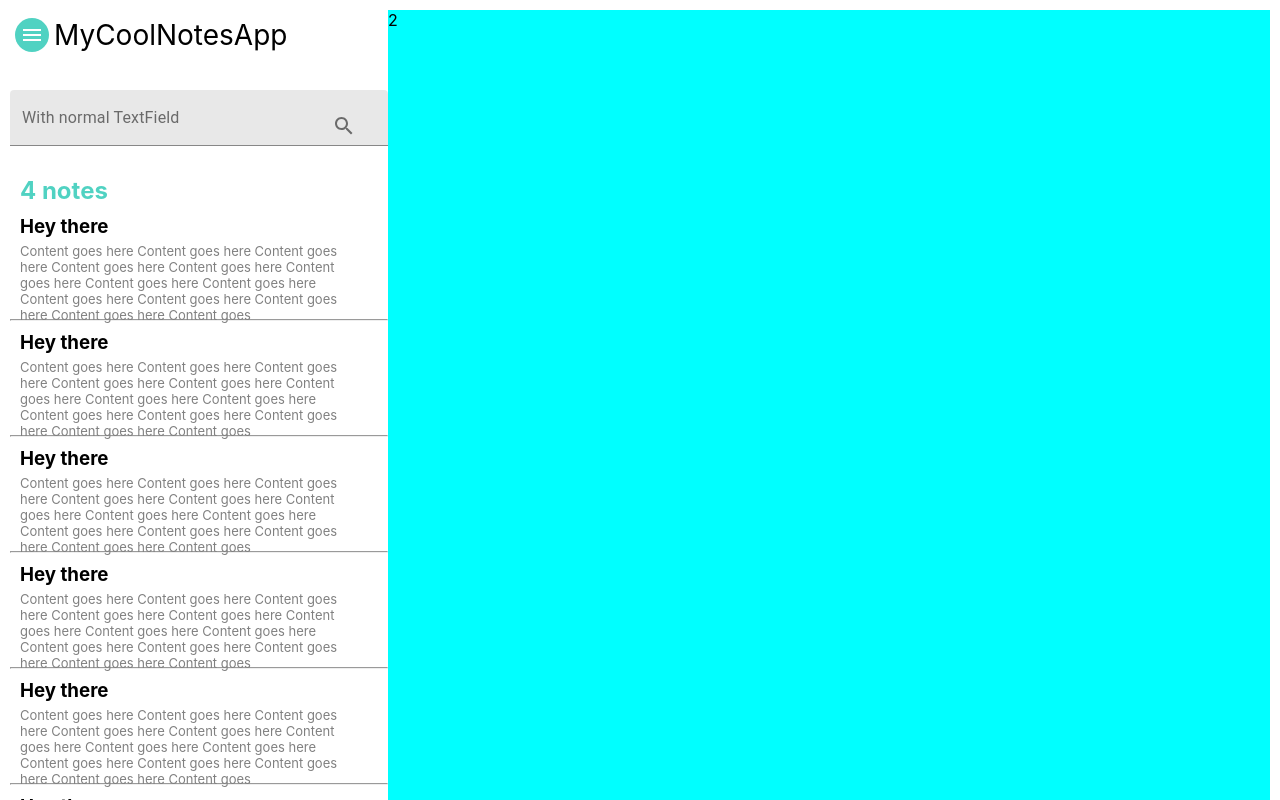
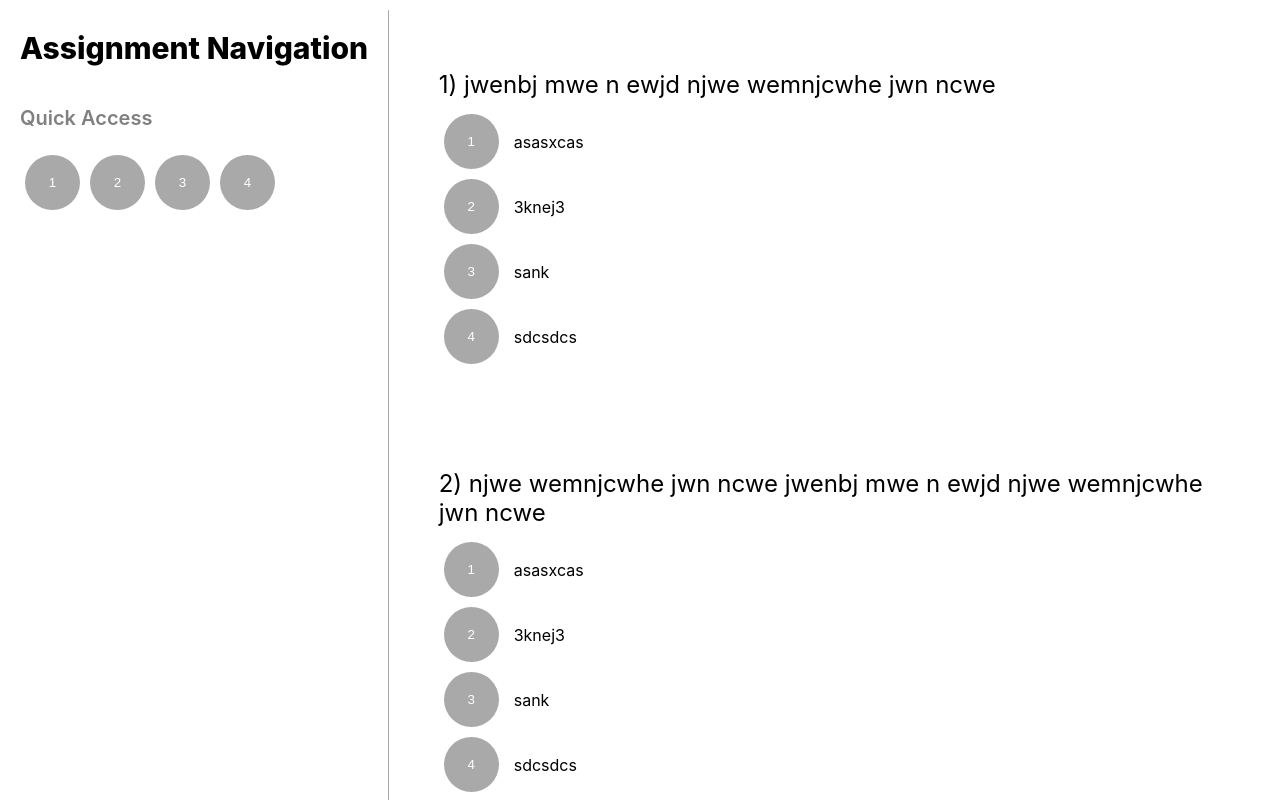
Before and after one commit to Deep-Matrix/qgen-frontend, a React (Create React App) app: page /quiz in a window 1280 px wide. Shown: the top 800 px of the page. Built offline with nearby package versions, Linux system fonts and the light colour scheme.

Commit message:
Added quiz page with dummy data logic

```diff
--- a/src/App.css
+++ b/src/App.css
@@ -67,6 +67,16 @@ body {
   margin: 0px;
 }
 
+.header-primary{
+  font-size: 30px;
+  font-weight: 800;
+}
+
+.header-secondary{
+  font-size: 20px;
+  font-weight: 600;
+}
+
 
 html{
   box-sizing: border-box;
--- a/src/App.js
+++ b/src/App.js
@@ -7,13 +7,17 @@ import {
   Route,
   Link
 } from "react-router-dom";
+import Quiz from "./components/Quiz/Quiz";
 
 function App() {
   return (
     <div>
       <Router>
         <Switch>
-          <Route path="*">
+          <Route path="/quiz">
+            <Quiz />
+          </Route>
+          <Route path="/">
             <Main />
           </Route>
         </Switch>
--- a/src/components/Main/Main.css
+++ b/src/components/Main/Main.css
@@ -11,7 +11,6 @@
 
 .main__right{
     flex: 0.7;
-    background-color: aqua;
 }
 
 .main__header{
--- /dev/null
+++ b/src/components/Quiz/Quiz.css
@@ -0,0 +1,71 @@
+.quiz__grid{
+    display: flex;
+    flex-wrap: wrap;
+}
+
+.quiz__grid__item{
+    border-radius: 50%;
+    padding: 20px;
+    background-color: #a9a9a9;
+    color: white;
+    margin: 5px;
+    /* box-shadow: var(--shadow-dark); */
+    transition: all .3s;
+    border: none;
+    outline: none;
+    text-align: center;
+    cursor: pointer;
+}
+
+.quiz__grid__item:hover{
+    transform: scale(1.15);
+}
+
+.quiz__question__container{
+    margin: 30px 20px;
+    padding: 30px;
+    /* background-color: pink; */
+}
+
+.quiz__question{
+    font-size: 24px;
+}
+
+.quiz__options{
+    margin: 10px 0;
+}
+
+.quiz__option{
+    display: flex;
+    align-items: center;
+}
+
+.quiz__option__text{
+    margin-left: 10px;
+}
+
+.quiz__option__selected{
+    background-color: var(--color-primary);
+}
+
+.quiz__submit_container{
+    display: flex;
+    justify-content: center;
+    margin: 20px 0;
+}
+
+.quiz__submit__button{
+    background-color: black;
+    color: white;
+    outline: none;
+    border: none;
+    font-size: 20px;
+    border-radius: 20px;
+    padding: 10px;
+    transition: all .3s;
+    cursor: pointer;
+}
+
+.quiz__submit__button:hover{
+    transform: scale(1.3);
+}
--- /dev/null
+++ b/src/components/Quiz/Quiz.js
@@ -0,0 +1,157 @@
+import React, { useEffect, useState } from 'react'
+import './Quiz.css'
+
+function Quiz() {
+
+    const [questions, setQuestions] = useState([])
+
+    useEffect(() => {
+        //
+        function getQuestions(){
+            // request here
+            const questions_array =[
+                {
+                    "id":"1",
+                    "question":"jwenbj mwe n ewjd njwe  wemnjcwhe jwn ncwe",
+                    "options":["asasxcas","3knej3","sank","sdcsdcs"],
+                    "correct_answer":"sdcsdcs",
+                    "marked_answer":-1,
+                    "type":"mcq",
+                },
+                {
+                    "id":"29",
+                    "question":"njwe  wemnjcwhe jwn ncwe jwenbj mwe n ewjd njwe  wemnjcwhe jwn ncwe",
+                    "options":["asasxcas","3knej3","sank","sdcsdcs"],
+                    "correct_answer":"sank",
+                    "marked_answer":-1,
+                    "type":"mcq"
+                },
+                {
+                    "id":"90",
+                    "question":"jwenbj mwe n ewjd njwe  wemnjcwhe jwn ncwe",
+                    "options":["asasxcas","3knej3","sank","sdcsdcs"],
+                    "correct_answer":"3knej3",
+                    "marked_answer":-1,
+                    "type":"mcq"
+                },
+                {
+                    "id":"67",
+                    "question":"njwe  wemnjcwhe jwn ncwe jwenbj mwe n ewjd njwe  wemnjcwhe jwn ncwe",
+                    "options":["asasxcas","3knej3","sank","sdcsdcs"],
+                    "correct_answer":"asasxcas",
+                    "marked_answer":-1,
+                    "type":"mcq"
+                }
+            ]
+
+            setQuestions(questions_array)
+        }
+        getQuestions()
+    }, [])
+
+    function markAnswer(q,optn,j){
+        let updated_list = questions.map((obj) => {
+            if(obj.id == q.id){
+                obj = {
+                    ...obj,
+                    marked_answer : optn
+                }
+            }
+            return obj
+        });
+        setQuestions(updated_list)
+    }
+
+    function evaluate(){
+        let score = 0
+        console.log(questions)
+        for(var i=0;i<questions.length;i++){
+            if(questions[i].correct_answer == questions[i].marked_answer){
+                score = score + 1
+                console.log('rightttttttt ans')
+            }
+        }
+        alert(score)
+    }
+
+    return (
+        <div className="main">
+
+            <div className="main__left">
+                <div style={{position:"fixed",margin:"20px 10px"}}>
+                    <div className="header-primary">
+                        Assignment Navigation
+                    </div>
+
+
+                <br></br><br></br>
+
+                <div className="header-secondary" style={{color:"gray"}}>
+                    Quick Access
+                </div>
+                <br></br>
+
+                <div className="quiz__grid">
+                    {questions.map((data,index) => {
+                        return <>
+                            <button className="quiz__grid__item">
+                                <div style={{width:"15px"}}>
+                                    {index+1}
+                                </div>
+
+                            </button>
+                        </>
+                    })}
+                </div>
+                </div>
+            </div>
+
+
+
+
+            <div style={{
+                // boxShadow:"0 0 2 2 #000000"
+                borderLeft: "1px solid darkgray",
+                height: "100%"
+            }} className="main__right">
+                <div class="vl"></div>
+                    {questions.map((q,index) => {
+
+                        return <div id={index} className="quiz__question__container">
+                            <div className="quiz__question">
+                                {index+1}) {q.question}
+                            </div>
+
+                            <div className="quiz__options">
+                                {q.options.map((optn,j) => {
+                                    return <div className="quiz__option">
+                                        <button
+                                            onClick={() => markAnswer(q,optn,j)}
+                                            className={optn == q.marked_answer ? "quiz__grid__item quiz__option__selected" : "quiz__grid__item"}>
+                                            <div style={{width:"15px"}}>
+                                                {j+1}
+                                            </div>
+                                        </button>
+                                        <div className="quiz__option__text">{optn}</div>
+                                    </div>
+                                })}
+                            </div>
+                        </div>
+                    })}
+                    <br></br>
+
+                    <div className="quiz__submit_container">
+                        <button
+                            onClick={evaluate}
+                            className="quiz__submit__button">
+                            Submit
+                        </button>
+                    </div>
+
+            </div>
+
+        </div>
+    )
+}
+
+export default Quiz
```
